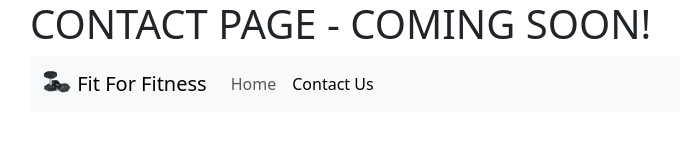
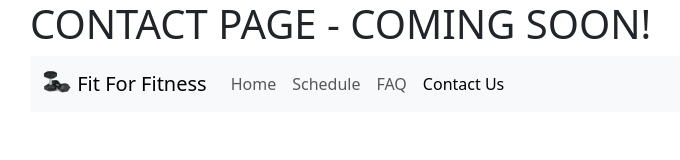
Before and after one commit to kbailey87/FitForFitness, a plain HTML site: page contactus.html in a window 1280 px wide. Shown: the whole page, without its empty margins (52-732 px from the left). Drawn offline with nearby package versions, Linux system fonts and the light colour scheme.

Commit message:
Added nav options for the FAQ and Schedule to the navbar

```diff
--- a/contactus.html
+++ b/contactus.html
@@ -10,7 +10,7 @@
 </head>
 <body class="container">
     <h1>CONTACT PAGE - COMING SOON!</h1>
-     <nav class="navbar navbar-expand-lg bg-body-tertiary">
+  <nav class="navbar navbar-expand-lg bg-body-tertiary">
   <div class="container-fluid">
     <a class="navbar-brand" href="index.html">
      <img src="/FitForFitness/images/dumbbell.png" alt="Logo" width="30" height="24" class="d-inline-block align-text-top">
@@ -24,9 +24,19 @@
         <li class="nav-item">
           <a class="nav-link" href="index.html">Home</a>
         </li>
+
+        <li class="nav-item">
+          <a class="nav-link" href="#">Schedule</a>
+        </li>
+
+        <li class="nav-item">
+          <a class="nav-link" href="#">FAQ</a>
+        </li>
+
         <li class="nav-item">
           <a class="nav-link active" aria-current="page" href="contactus.html">Contact Us</a>
         </li>
+
       </ul>
     </div>
   </div>
```
Also changed, not shown: index.html (+8 -0 lines).
